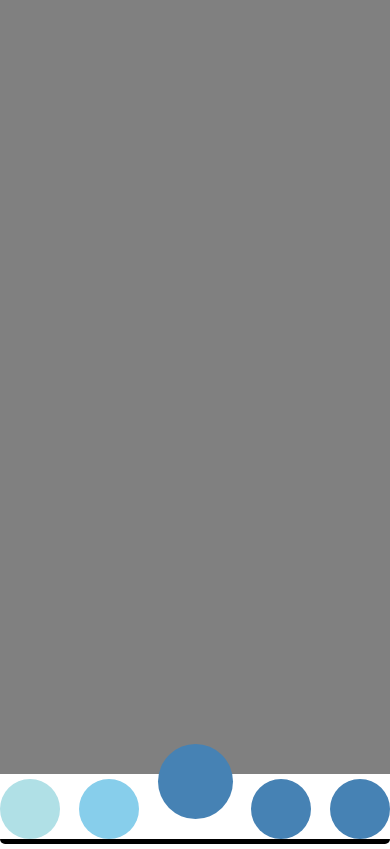
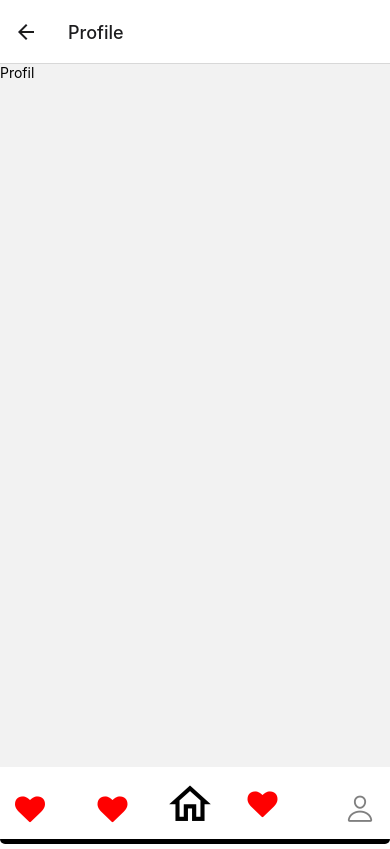
Before and after one commit to javohir12312/react-native-app, a React Native app: screen /Profile in a window 390 px wide. Built offline with nearby package versions, Linux system fonts and the light colour scheme.

Commit message:
edit navigation

```diff
--- a/App.js
+++ b/App.js
@@ -1,25 +1,42 @@
-import React from 'react'
-import { SafeAreaView, Text, View, StyleSheet } from 'react-native'
-import Login from './components/Footer/Footer'
+import React from 'react';
+import { SafeAreaView, Text, View, StyleSheet } from 'react-native';
+import Footer from './components/Footer/Footer';
+import { NavigationContainer } from '@react-navigation/native';
+import { createNativeStackNavigator } from '@react-navigation/native-stack';
+import Home from './components/Home/Home';
+import Profil from './components/Profil/Profil';
+import Info from './components/Info/Info';
+import { Input } from './components/Input/Input';
+import Output from './components/Output/Output';
+import store from './store';
+import { Provider } from 'react-redux';
+
+const Stack = createNativeStackNavigator();
+
 const App = () => {
   return (
-    <View style={style.container}>
-      <View style={style.boxBig}>
+    <>
+      <Provider store={store}>
+      <NavigationContainer>
+        <Stack.Navigator>
+          <Stack.Screen name="Home" component={Home} options={{ title: 'Welcome' }}
+          />
+          <Stack.Screen navigationKey='Profile' name="Profile" component={Profil} />
+          <Stack.Screen navigationKey='Info' name="Info" component={Info} />
+          <Stack.Screen navigationKey='Input' name="Input" component={Input} />
+          <Stack.Screen navigationKey='Output' name="Output" component={Output} />
+        </Stack.Navigator>
+        <Footer />
+      </NavigationContainer>
+      </Provider>
+    </>
+  );
+};
 
-      </View>
-      <Login/>
-    </View>
-  )
-}
+const styles = StyleSheet.create({
+  container: {
+    flex: 1,
+  },
+});
 
-const style = StyleSheet.create({
-  container:{
-    flex:1,
-  },
-  boxBig:{
-    flex:11,
-    backgroundColor:'gray'
-  }
-})
-
-export default App
+export default App;
--- a/components/Footer/Footer.js
+++ b/components/Footer/Footer.js
@@ -1,31 +1,81 @@
 import React from 'react'
-import { SafeAreaView, Text, View, StyleSheet } from 'react-native'
+import { SafeAreaView, Text, View, StyleSheet, TouchableOpacity } from 'react-native'
 import { Feather } from '@expo/vector-icons';
+import { Button } from 'react-native';
+import { useNavigation } from '@react-navigation/native';
+import Icon from 'react-native-vector-icons/FontAwesome';
+import { Ionicons } from '@expo/vector-icons'; import { MaterialCommunityIcons } from '@expo/vector-icons';
+import { useDispatch, useSelector } from 'react-redux';
+import { openHome } from '../../slice';
 
-const App = () => {
+
+const Footer = () => {
+
+  const selector = useSelector((state) => state.home)
+  const dispatch = useDispatch()
+
+  const navigation = useNavigation();
+
+  const GoToProfile = () => {
+    navigation.navigate('Profile');
+  };
+
+  const GoToHome = () => {
+    dispatch(openHome)
+    navigation.navigate('Home');
+  };
+
+  const GoToHistory = () => {
+    navigation.navigate('Info');
+  };
+
+
+  const GoToInput = () => {
+    navigation.navigate('Input');
+  };
+
+  const GoToOutput = () => {
+    navigation.navigate('Output');
+
+  };
+
   return (
     <View style={style.container}>
       <View style={style.box}>
-        <View style={style.box1} />
-        <View style={style.box2} />
-        <View style={style.box3} />
-        <View style={style.box4} />
-        <View style={style.box5} />
+        <View style={style.box1} >
+          <Icon name="heart" size={30} color="red" onPress={GoToOutput} />
+        </View>
+        <View style={style.box2} >
+          <Icon name="heart" size={30} color="red" onPress={GoToInput} />
+        </View>
+        <View style={style.box3}>
+          <MaterialCommunityIcons name="home-outline" size={50} color={"black"} onPress={GoToHome} />
+          <Text>
+            {selector}
+          </Text>
+        </View>
+        <View style={style.box4} >
+          <Icon name="heart" size={30} color="red" onPress={GoToHistory} />
+        </View>
+        <View style={style.box5} >
+          <Ionicons name="ios-person-outline" size={30} color="gray" onPress={GoToProfile} />
+        </View>
       </View>
+    </View>
+  );
+};
 
-    </View>
-
-  )
-}
 
 const style = StyleSheet.create({
 
   container: {
-    flex: 1,
+    flex: 0.1,
     justifyContent: 'center',
-    backgroundColor: '#fff',
+    alignItems:'center',
+    backgroundColor: 'white',
     width: '100%'
-  }, box: {
+  },
+  box: {
     width: '100%',
     flex: 1,
     flexDirection: 'row',
@@ -35,26 +85,33 @@ const style = StyleSheet.create({
     borderRadius: 5
   },
   box1: {
-    width: 60, height: 60, backgroundColor: 'powderblue',
-    borderRadius:50
+    width: 60, height: 60,
+    borderRadius: 50,
+    justifyContent: 'center',
+    alignItems: 'center'
   },
   box2: {
-    width: 60, height: 60, backgroundColor: 'skyblue',
-    borderRadius:50
+    width: 60, height: 60,
+    borderRadius: 50,
+    justifyContent: 'center',
+    alignItems: 'center'
   },
   box3: {
-    width: 75, height: 75, backgroundColor: 'steelblue',
-    borderRadius:50,
-    marginBottom:20
+    width: 60,
+    height: 60,
+    backgroundColor: "white",
   },
   box4: {
-    width: 60, height: 60, backgroundColor: 'steelblue',
-    borderRadius:50
+    width: 60, height: 60,
+    borderRadius: 50,
+    marginBottom:-10
   },
   box5: {
-    width: 60, height: 60, backgroundColor: 'steelblue',
-    borderRadius:50
+    width: 60, height: 60,
+    borderRadius: 50,
+    justifyContent: 'center',
+    alignItems: 'center'
   },
 
 })
-export default App
+export default Footer;
--- a/components/Home/Home.js
+++ b/components/Home/Home.js
@@ -1,9 +1,13 @@
 import React from 'react'
-import { View } from 'react-native/types'
+import { Text, View } from 'react-native'
 
 const Home = () => {
   return (
-    <View>Home</View>
+    <View>
+      <Text>
+        Home
+      </Text>
+    </View>
   )
 }
 
--- a/components/Info/Info.js
+++ b/components/Info/Info.js
@@ -1,9 +1,13 @@
 import React from 'react'
-import { View } from 'react-native'
+import { Text, View } from 'react-native'
 
 const Info = () => {
   return (
-    <View>Info</View>
+    <View>
+      <Text>
+      Info
+      </Text>
+    </View>
   )
 }
 
--- a/components/Input/Input.js
+++ b/components/Input/Input.js
@@ -1,8 +1,12 @@
 import React from 'react'
-import { View } from 'react-native'
+import { Text, View } from 'react-native'
 
 export const Input = () => {
   return (
-    <View>Input</View>
+    <View>
+      <Text>
+      Input
+      </Text>
+    </View>
   )
 }
--- a/components/Output/Output.js
+++ b/components/Output/Output.js
@@ -1,9 +1,14 @@
 import React from 'react'
+import { Text } from 'react-native'
 import { View } from 'react-native'
 
 const Output = () => {
   return (
-    <View>Output</View>
+    <View>
+      <Text>
+      Output
+      </Text>
+    </View>
   )
 }
 
--- a/components/Profil/Profil.js
+++ b/components/Profil/Profil.js
@@ -1,9 +1,11 @@
 import React from 'react'
-import { View } from 'react-native/types'
+import { Text, View } from 'react-native'
 
 const Profil = () => {
   return (
-    <View>Profil</View>
+    <View>
+      <Text>Profil</Text>
+    </View>
   )
 }
 
--- /dev/null
+++ b/slice/index.js
@@ -0,0 +1,24 @@
+import { createSlice } from '@reduxjs/toolkit';
+
+const initialState = {
+  home: 0,
+  // Profile: false,
+  // Output: false,
+};
+
+const userData = createSlice({
+  name: "home",
+  // name: "Profile",
+  // name: "Output",
+  // name: "Input",
+  // name: "Info",
+  initialState,
+  reducers: {
+    openHome: (state) => {
+     state.home += 1
+    }
+  }
+});
+
+export const { openHome } = userData.actions;
+export default userData.reducer;
--- /dev/null
+++ b/store/index.js
@@ -0,0 +1,10 @@
+import { configureStore } from '@reduxjs/toolkit';
+import slice from '../slice';
+
+const store = configureStore({
+  reducer: {
+    data: slice,
+  },
+});
+
+export default store;
```
Also changed, not shown: components/Login/Login.js (+6 -2 lines), package.json (+12 -1 lines), 1 other file (tests, documents, lock files or other folders).
